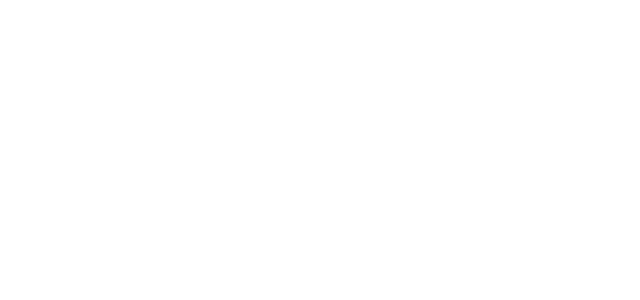
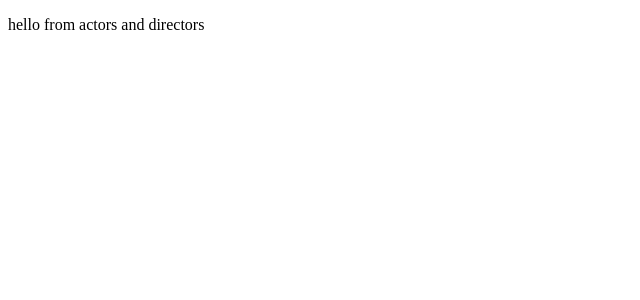
Before and after one commit to Hadookhan/thematic_project_Y2, a React (Vite) app: page /info in a window 1280 px wide. Before the commit this address had no page. Shown: the top 300 px of the page, without its empty margins (0-640 px from the left). Built offline with nearby package versions, Linux system fonts and the light colour scheme.

Commit message:
Combined actor & director page + added movie page

```diff
--- a/src/App.jsx
+++ b/src/App.jsx
@@ -3,8 +3,8 @@
 import Home from './pages/Home';
 import Browse from './pages/Browse';
 import Search from './pages/Search';
-import Actors from './pages/Actors';
-import Directors from './pages/Directors';
+import Actors_Directors from './pages/Actors_Directors';
+import Movie from './pages/Movie';
 
 function App() {
 
@@ -16,8 +16,9 @@
           <Route path="/" element={<Home />} />
           <Route path="/browse" element={<Browse />} />
           <Route path="/search" element={<Search />} />
-          <Route path="/actors" element={<Actors />} />
-          <Route path="/directors" element={<Directors />} />
+          <Route path="/info" element={<Actors_Directors />} />
+          {/* movie could also be quieried into the info endpoint (such like actors and directors are) */}
+          <Route path="/movie" element={<Movie />} />
         </Routes>
     {/* <Footer /> */}
     </>
--- a/src/pages/Actors.jsx
+++ b/src/pages/Actors_Directors.jsx
@@ -1,11 +1,11 @@
 import { Link } from 'react-router-dom';
 
-export default function Actors() {
+export default function Actors_Directors() {
 
 
   return (
     <div>
-        <p>hello from actors</p>
+        <p>hello from actors and directors</p>
     </div>
   );
 }
--- a/src/pages/Directors.jsx
+++ b/src/pages/Movie.jsx
@@ -1,10 +1,10 @@
 import { Link } from 'react-router-dom';
 
-export default function Directors() {
+export default function Movie() {
 
   return (
     <div>
-        <p>hello from directors</p>
+        <p>hello from Movie</p>
     </div>
   );
 }
```
